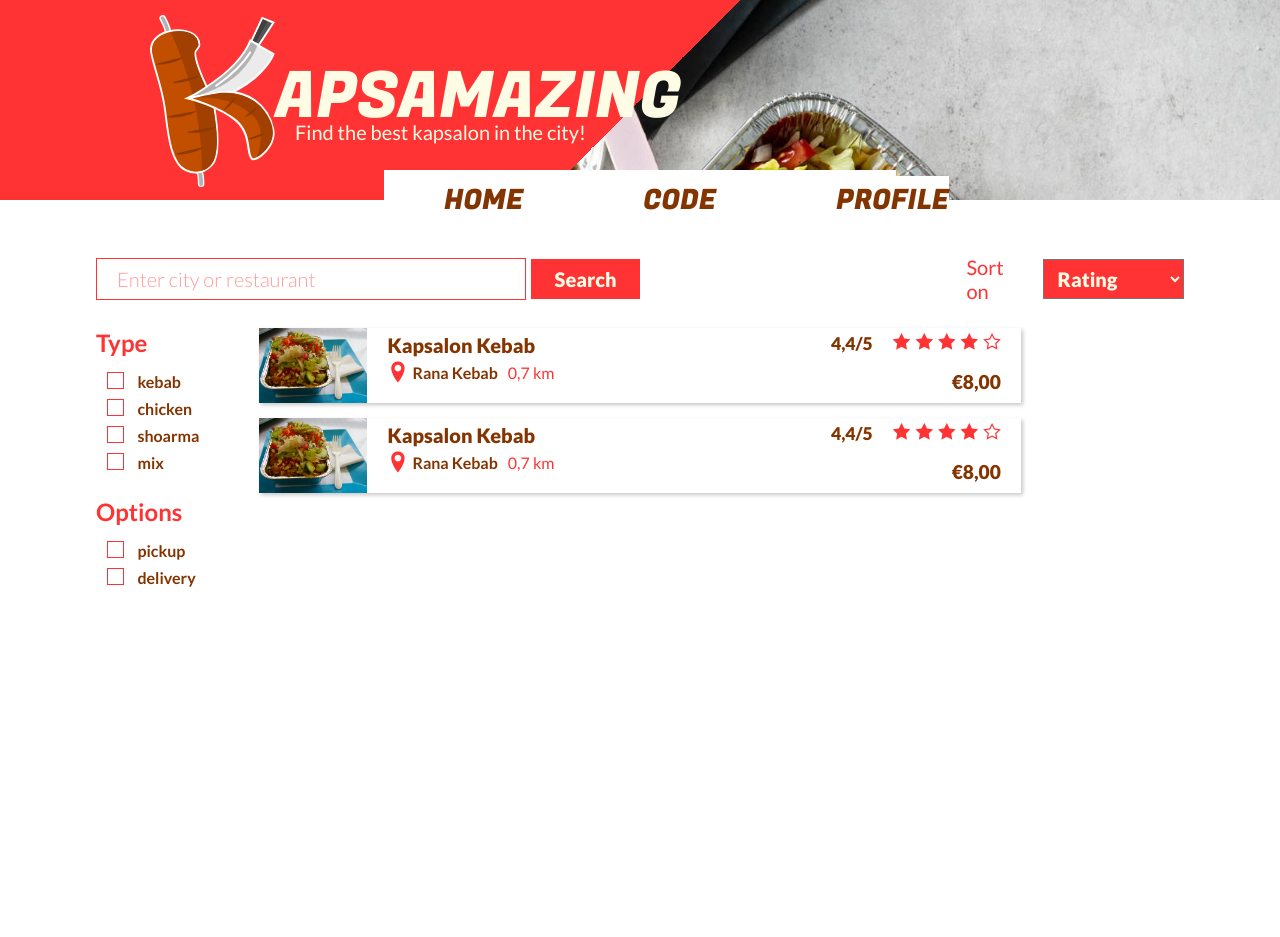
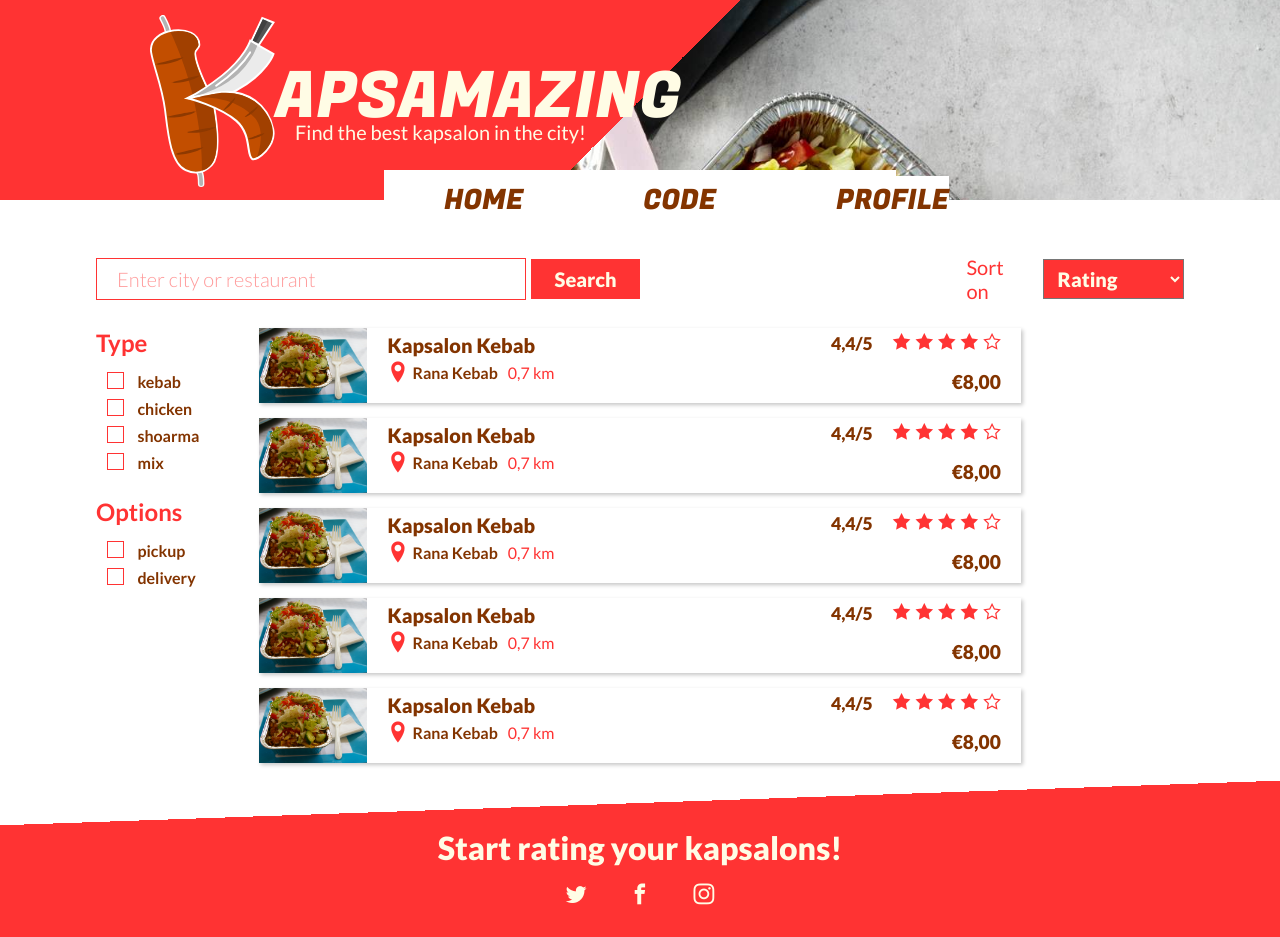
Before and after one commit to EHB-MCT/web2-frontend-DriesVanmierlo, a plain HTML site: page index.html in a window 1280 px wide. Before the commit the page ends 800 px from the top, so only its background shows below. Drawn offline with Linux system fonts and the light colour scheme; files whose address does not match are found by name.

Commit message:
WIP footer

```diff
--- a/index.html
+++ b/index.html
@@ -152,12 +152,95 @@
                         <div class="kapsalon-article-price">€8,00</div>
                     </div>
                 </article>
+                <article class="datalist-kapsalon-article">
+                    <figure class="kapsalon-article-figure">
+                        <img class="kapsalon-article-img" src="./images/example-kapsalon-1.jpg" alt="">
+                    </figure>
+                    <div class="kapsalon-article-info">
+                        <h4 class="kapsalon-article-title">Kapsalon Kebab</h4>
+                        <div class="kapsalon-article-restaurant">
+                            <span class="icon-location edit-location-icon"></span>
+                            <div class="kapsalon-article-restaurant-name">Rana Kebab</div>
+                            <div class="kapsalon-article-restaurant-distance">0,7 km</div>
+                        </div>
+                    </div>
+                    <div class="kapsalon-article-moreinfo">
+                        <div class="kapsalon-article-rating">
+                            <div class="kapsalon-article-rating-number">4,4/5</div>
+                            <span class="icon-star-full edit-star-icon"></span>
+                            <span class="icon-star-full edit-star-icon"></span>
+                            <span class="icon-star-full edit-star-icon"></span>
+                            <span class="icon-star-full edit-star-icon"></span>
+                            <span class="icon-star-empty edit-star-icon"></span>
+                        </div>
+                        <div class="kapsalon-article-price">€8,00</div>
+                    </div>
+                </article>
+                <article class="datalist-kapsalon-article">
+                    <figure class="kapsalon-article-figure">
+                        <img class="kapsalon-article-img" src="./images/example-kapsalon-1.jpg" alt="">
+                    </figure>
+                    <div class="kapsalon-article-info">
+                        <h4 class="kapsalon-article-title">Kapsalon Kebab</h4>
+                        <div class="kapsalon-article-restaurant">
+                            <span class="icon-location edit-location-icon"></span>
+                            <div class="kapsalon-article-restaurant-name">Rana Kebab</div>
+                            <div class="kapsalon-article-restaurant-distance">0,7 km</div>
+                        </div>
+                    </div>
+                    <div class="kapsalon-article-moreinfo">
+                        <div class="kapsalon-article-rating">
+                            <div class="kapsalon-article-rating-number">4,4/5</div>
+                            <span class="icon-star-full edit-star-icon"></span>
+                            <span class="icon-star-full edit-star-icon"></span>
+                            <span class="icon-star-full edit-star-icon"></span>
+                            <span class="icon-star-full edit-star-icon"></span>
+                            <span class="icon-star-empty edit-star-icon"></span>
+                        </div>
+                        <div class="kapsalon-article-price">€8,00</div>
+                    </div>
+                </article>
+                <article class="datalist-kapsalon-article">
+                    <figure class="kapsalon-article-figure">
+                        <img class="kapsalon-article-img" src="./images/example-kapsalon-1.jpg" alt="">
+                    </figure>
+                    <div class="kapsalon-article-info">
+                        <h4 class="kapsalon-article-title">Kapsalon Kebab</h4>
+                        <div class="kapsalon-article-restaurant">
+                            <span class="icon-location edit-location-icon"></span>
+                            <div class="kapsalon-article-restaurant-name">Rana Kebab</div>
+                            <div class="kapsalon-article-restaurant-distance">0,7 km</div>
+                        </div>
+                    </div>
+                    <div class="kapsalon-article-moreinfo">
+                        <div class="kapsalon-article-rating">
+                            <div class="kapsalon-article-rating-number">4,4/5</div>
+                            <span class="icon-star-full edit-star-icon"></span>
+                            <span class="icon-star-full edit-star-icon"></span>
+                            <span class="icon-star-full edit-star-icon"></span>
+                            <span class="icon-star-full edit-star-icon"></span>
+                            <span class="icon-star-empty edit-star-icon"></span>
+                        </div>
+                        <div class="kapsalon-article-price">€8,00</div>
+                    </div>
+                </article>
             </section>
         </div>
     </main>
 
-    <footer>
-
+    <footer id="footer">
+        <div id="footer-skew-top"></div>
+        <figure>
+            <!-- <img src="./images/kapsamazing-logo-transparent.svg" alt=""> -->
+        </figure>
+        <div id="footer-content">
+            <h3 id="footer-slogan">Start rating your kapsalons!</h3>
+            <div id="footer-socials">
+                <a target="_blank" href="#"><span class="icon-twitter edit-socials-icon"></span></a>
+                <a target="_blank" href="#"><span class="icon-facebook edit-socials-icon"></span></a>
+                <a target="_blank" href="#"><span class="icon-instagram edit-socials-icon"></span></a>
+            </div>
+        </div>
     </footer>
 </body>
 
--- a/style.css
+++ b/style.css
@@ -360,6 +360,7 @@ main {
     /* background-color: lightblue; */
     box-shadow: 2px 2px 4px rgb(199, 199, 199);
     margin-bottom: 15px;
+    cursor: pointer;
 }
 
 .kapsalon-article-figure {
@@ -448,3 +449,38 @@ main {
 /**********************/
 /***     FOOTER     ***/
 /**********************/
+
+#footer {
+    width: 100%;
+    background-color: var(--red);
+    padding-bottom: 30px;
+}
+
+#footer-skew-top {
+    height: 50px;
+    background-image: linear-gradient(178deg, var(--white) 50%, var(--red) 50%);
+}
+
+#footer-content {
+    color: var(--beige);
+    text-align: center;
+}
+
+#footer-slogan {
+    font-size: 2em;
+    font-weight: 800;
+}
+
+#footer-socials {
+    margin-top: 15px;
+}
+
+#footer-socials a {
+    text-decoration: none;
+    margin: 0px 20px;
+    font-size: 1.3em;
+}
+
+.edit-socials-icon {
+    color: var(--beige);
+}
```
